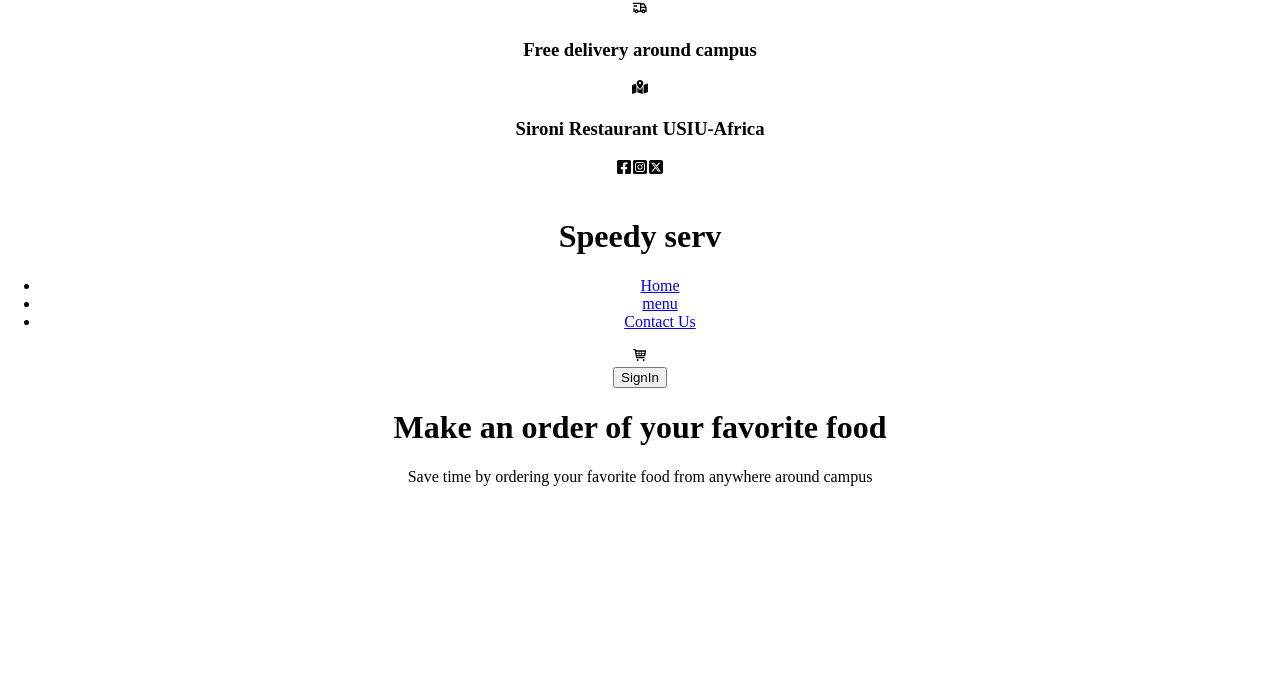
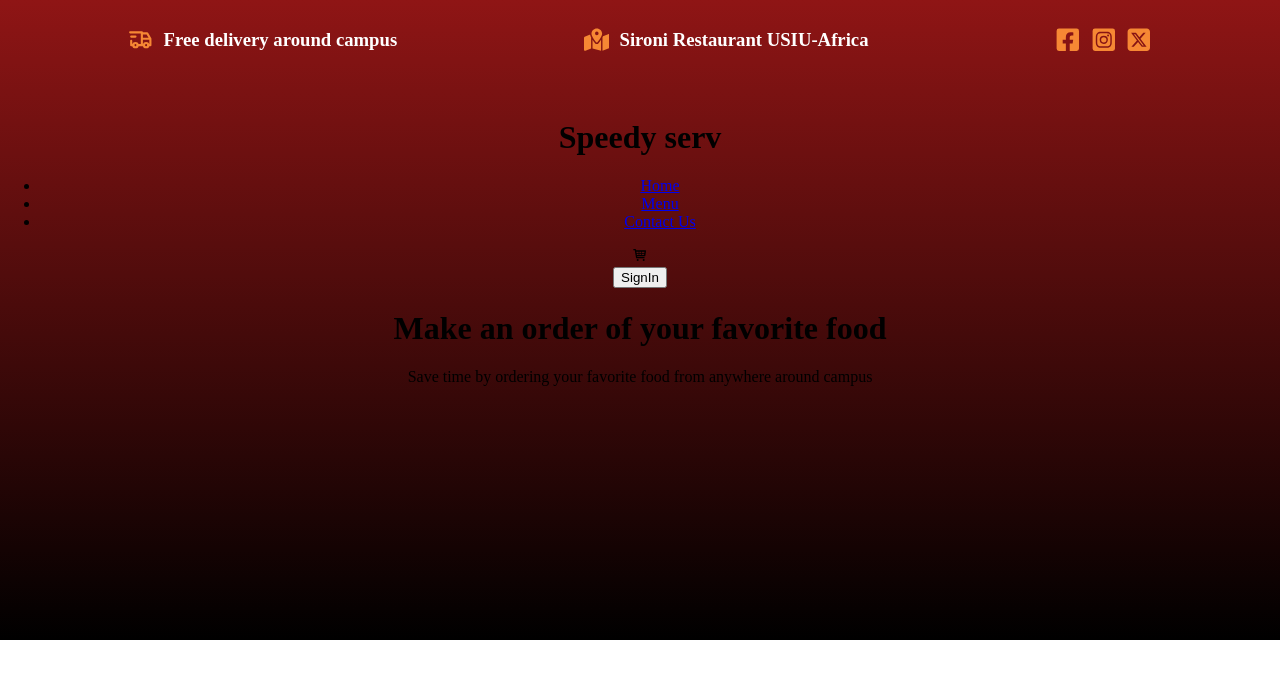
Before and after one commit to githinjiEssy/meal-ordering-system, a React (Create React App) app in the folder client/: page / in a window 1280 px wide. Shown: the top 678 px of the page. Built offline with nearby package versions, Linux system fonts and the light colour scheme; a web font is replaced by a local one.

Commit message:
header top

```diff
--- /dev/null
+++ b/client/src/Componets/Home page/Header.css
@@ -0,0 +1,37 @@
+body {
+    background: var(--primary-color);
+    background: linear-gradient(0deg, rgb(0, 0, 0) 0%, rgb(143, 21, 21) 100%);
+    background-size: cover;
+    background-repeat: no-repeat;
+}
+
+.header-container {
+    height: 80vh;
+}
+
+.header-wrapper {
+    display: flex;
+    justify-content: center;
+}
+
+.header_top {
+    display: flex;
+    justify-content: space-between;
+    padding: 10px;
+    width: 80%;
+}
+
+.delivery, .location, .header_socials {
+    display: flex;
+    justify-content: center;
+    align-items: center;
+    gap: 10px;
+    font-weight: 100;
+    color: var(--font-color-1);
+    font-size: 1rem;
+}
+
+.header_top-icon {
+    font-size: 1.6rem;
+    color: var(--bg-color-1);
+}
--- a/client/src/Componets/Home page/Header.jsx
+++ b/client/src/Componets/Home page/Header.jsx
@@ -4,25 +4,28 @@ import { FaMapLocationDot } from "react-icons/fa6";
 import { FaFacebookSquare, FaInstagramSquare } from "react-icons/fa";
 import { FaSquareXTwitter } from "react-icons/fa6";
 import { TiShoppingCart } from "react-icons/ti";
+import "./Header.css";
 
 function Header() {
   return (
-    <div className='hader-container'>
+    <div className='header-container'>
+        <div className="header-wrapper">
             <div className="header_top">
                 <div className="delivery">
-                <TbTruckDelivery/>
+                    <TbTruckDelivery className="header_top-icon"/>
                     <h3>Free delivery around campus</h3>
                 </div>
 
                 <div className="location">
-                <FaMapLocationDot/>
+                    <FaMapLocationDot className="header_top-icon"/>
                     <h3>Sironi Restaurant USIU-Africa</h3>
                 </div>
 
                 <div className="header_socials">
-                <FaFacebookSquare/>
-                <FaInstagramSquare/>
-                <FaSquareXTwitter />
+                    <FaFacebookSquare className="header_top-icon"/>
+                    <FaInstagramSquare className="header_top-icon"/>
+                    <FaSquareXTwitter className="header_top-icon"/>
+                </div>
             </div>
         </div>
 
@@ -34,15 +37,9 @@ function Header() {
 
             <div className="nav_links">
                 <ul className="header_links">
-                    <li>
-                        <a href="#">Home</a>
-                    </li>
-                    <li>
-                        <a href="#">menu</a>
-                    </li>
-                    <li>
-                        <a href="#">Contact Us</a>
-                    </li>
+                    <li><a href="#">Home</a></li>
+                    <li><a href="#">Menu</a></li>
+                    <li><a href="#">Contact Us</a></li>
                 </ul>
             </div>
 
@@ -50,10 +47,8 @@ function Header() {
                 <div className="cart_icon">
                     <TiShoppingCart />
                 </div>
-
                 <button>SignIn</button>
             </div>
-
         </div>
 
         <div className="header_content">
@@ -64,16 +59,18 @@ function Header() {
                 <div className="empty"></div>
                 <div className="empty"></div>
 
-                <h1 className="header_tile">Make an order of your favorite food</h1>
+                <h1 className="header_title">Make an order of your favorite food</h1>
                 <p>Save time by ordering your favorite food from anywhere around campus</p>
             </div>
 
             <div className="content_right">
-
+                <img src="" alt="" />
+                <div className="empty_left"></div>
+                <img src="" alt="" />
             </div>
         </div>
     </div>
-  )
+  );
 }
 
-export default Header
+export default Header;
--- a/client/src/index.css
+++ b/client/src/index.css
@@ -9,7 +9,7 @@
   --bg-color-4: #FFFFFF;
 
   --font-color-1: #FFFFFF;
-  --font-color-1: #000000;
+  --font-color-2: #000000;
 
   --font-light: 300;
   --font-regular: 500;
@@ -20,5 +20,7 @@
 body {
   margin: 0;
   padding: 0;
+  left: 0;
+  right: 0;
   font-family: "Inria Serif", serif;
 }
```
Lines whose indentation alone changed are shown as unchanged.
